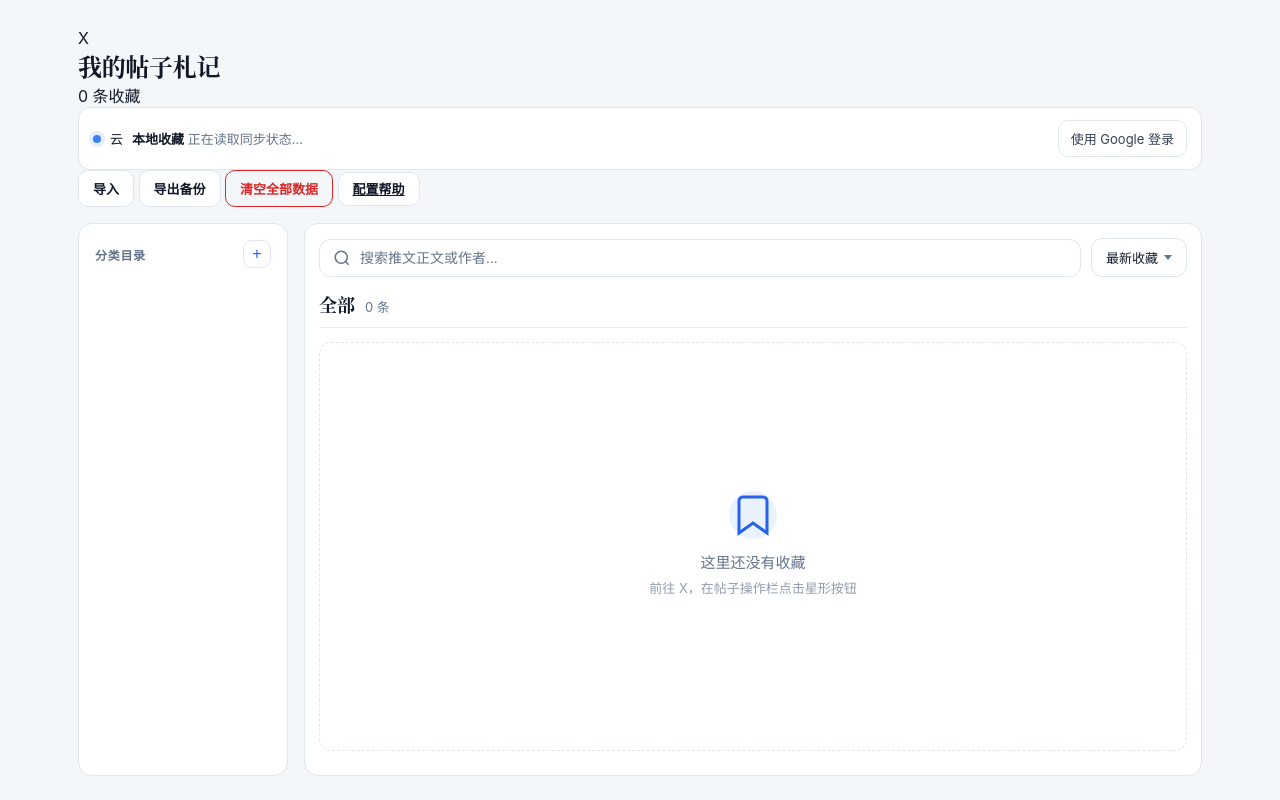
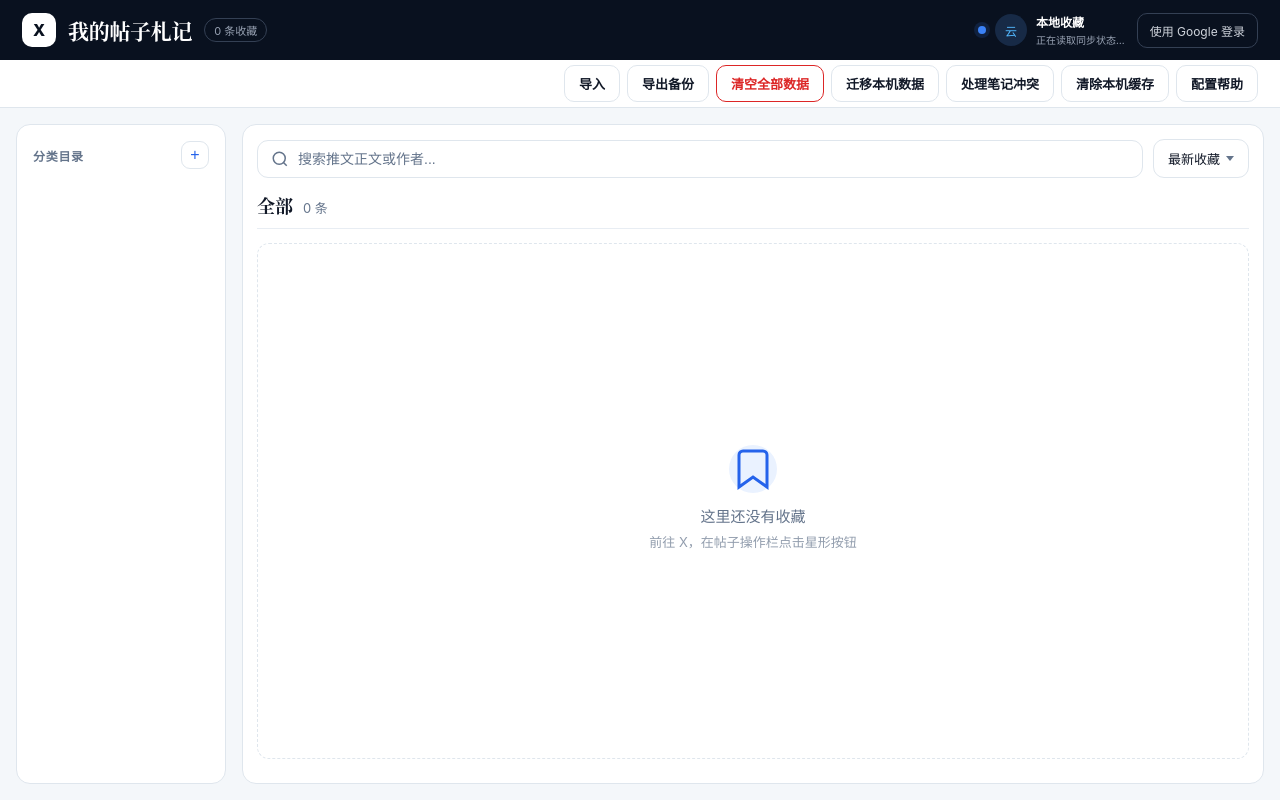
Before and after one commit to yyst73Serendipity/x-note-saver, a browser extension: page manager/manager.html in a window 1280 px wide. Drawn offline with Linux system fonts and the light colour scheme.

Commit message:
优化: 管理页使用全屏布局

```diff
--- a/manager/cloud-panel.css
+++ b/manager/cloud-panel.css
@@ -2,22 +2,21 @@
  * 账号、同步状态与迁移弹窗，使用蓝色资料库界面的统一按钮和留白。
  */
 .cloud-panel {
+  min-width: 0;
   display: flex;
-  flex-wrap: wrap;
   align-items: center;
-  justify-content: space-between;
+  justify-content: flex-end;
   gap: 12px;
-  padding: 12px 14px;
-  border: 1px solid var(--border-card);
-  border-radius: var(--radius-md);
-  background: #fff;
-  font-size: 13px;
+  padding: 0;
+  border: 0;
+  background: transparent;
+  color: #fff;
+  font-size: 12px;
 }
 
 .cloud-identity {
   display: flex;
   align-items: center;
-  flex-wrap: wrap;
   gap: 9px;
   min-width: 0;
 }
@@ -31,13 +30,37 @@
   box-shadow: 0 0 0 4px rgb(59 130 246 / 14%);
 }
 
+.cloud-avatar {
+  display: inline-flex;
+  width: 32px;
+  height: 32px;
+  align-items: center;
+  justify-content: center;
+  flex: 0 0 auto;
+  border-radius: 50%;
+  background: #172A46;
+  color: #53B9FF;
+}
+
+.cloud-copy {
+  display: flex;
+  min-width: 0;
+  flex-direction: column;
+  gap: 2px;
+}
+
 #cloud-account {
   overflow: hidden;
   text-overflow: ellipsis;
   white-space: nowrap;
+  color: #fff;
+  font-size: 12px;
 }
 
-#cloud-status { color: var(--text-secondary); }
+#cloud-status {
+  color: #98A2B3;
+  font-size: 10px;
+}
 #cloud-status[data-phase="error"] { color: var(--danger); }
 
 .cloud-actions {
@@ -45,6 +68,10 @@
   align-items: center;
   flex-wrap: wrap;
   gap: 8px;
+}
+
+.cloud-actions-primary {
+  flex-wrap: nowrap;
 }
 
 .cloud-actions button {
@@ -75,13 +102,32 @@
   opacity: .5;
 }
 
+.cloud-actions-primary button {
+  min-height: 31px;
+  border-color: #344054;
+  background: transparent;
+  color: #D0D5DD;
+}
+
+.cloud-actions-primary button:hover {
+  border-color: #475467;
+  background: #172033;
+  color: #fff;
+}
+
+#cloud-sync {
+  border-color: var(--accent-status);
+  background: var(--accent-status);
+  color: #fff;
+}
+
+#cloud-sync:hover {
+  border-color: #60A5FA;
+  background: #2563EB;
+  color: #fff;
+}
+
 .cloud-actions [hidden] { display: none; }
-
-.cloud-actions a {
-  color: #475569;
-  font-size: 12px;
-  text-underline-offset: 3px;
-}
 
 .cloud-dialog {
   width: min(560px, 85vw);
@@ -100,6 +146,6 @@
 .cloud-dialog .cloud-actions { margin-top: 18px; justify-content: flex-end; }
 
 @media (max-width: 768px) {
-  .cloud-panel { align-items: stretch; }
-  .cloud-identity, .cloud-actions { width: 100%; }
+  .cloud-panel { gap: 8px; }
+  .cloud-actions-primary { width: auto; }
 }
--- a/manager/manager.css
+++ b/manager/manager.css
@@ -41,7 +41,7 @@
   overflow: hidden;
   display: flex;
   flex-direction: column;
-  align-items: center;
+  align-items: stretch;
   -webkit-font-smoothing: antialiased;
 }
 
@@ -81,59 +81,83 @@
 /* ===== 应用容器 ===== */
 .app {
   width: 100%;
-  max-width: 1180px;
+  max-width: none;
   height: 100vh;
-  display: flex;
-  flex-direction: column;
-  padding: 28px 28px 0;
-}
-
-/* ===== 顶部栏 ===== */
-.header {
+  display: grid;
+  grid-template-rows: auto minmax(0, 1fr);
+  padding: 0;
+}
+
+/* ===== 两行紧凑顶部导航 ===== */
+.app-header {
+  min-width: 0;
+  flex-shrink: 0;
+}
+
+.app-header-primary {
+  min-height: 60px;
   display: flex;
   align-items: center;
   justify-content: space-between;
-  margin-bottom: 14px;
-  padding: 20px 22px;
-  border: 1px solid var(--border-card);
-  border-radius: var(--radius-lg);
+  gap: 18px;
+  padding: 0 22px;
+  background: #09111F;
+  color: #fff;
+}
+
+.header-brand {
+  display: flex;
+  align-items: center;
+  gap: 12px;
+  min-width: 0;
+}
+
+.header-mark {
+  display: inline-flex;
+  width: 34px;
+  height: 34px;
+  align-items: center;
+  justify-content: center;
+  flex: 0 0 auto;
+  border-radius: 10px;
   background: #fff;
-  flex-shrink: 0;
-}
-
-.header-left {
-  display: flex;
-  flex-direction: column;
-  gap: 3px;
-}
-
-.header-eyebrow {
-  color: var(--accent);
-  font-size: 10px;
+  color: #09111F;
   font-weight: 800;
-  letter-spacing: 1.5px;
 }
 
 .header-title {
   font-family: "Songti SC", "STSong", "Noto Serif CJK SC", serif;
-  font-size: 24px;
+  font-size: 21px;
   font-weight: 700;
-  color: var(--text-primary);
+  color: #fff;
   letter-spacing: -0.3px;
-}
-
-.header-subtitle {
-  font-size: 13px;
-  color: var(--text-secondary);
-}
-
-.header-actions {
-  display: flex;
-  gap: 8px;
-  align-items: center;
+  white-space: nowrap;
+}
+
+.header-count {
+  padding: 3px 9px;
+  border: 1px solid #344054;
+  border-radius: var(--radius-full);
+  color: #98A2B3;
+  font-size: 11px;
+  white-space: nowrap;
+}
+
+.app-header-tools {
+  min-height: 42px;
+  display: flex;
+  align-items: center;
+  justify-content: flex-end;
+  gap: 7px;
+  padding: 5px 22px;
+  border-bottom: 1px solid var(--border-card);
+  background: #fff;
 }
 
 .btn-header {
+  display: inline-flex;
+  align-items: center;
+  justify-content: center;
   font-size: 13px;
   font-weight: 600;
   padding: 8px 14px;
@@ -144,6 +168,8 @@
   cursor: pointer;
   transition: all 0.15s;
   font-family: inherit;
+  text-decoration: none;
+  white-space: nowrap;
 }
 
 .btn-header:hover {
@@ -171,7 +197,7 @@
   align-items: stretch;
   flex: 1;
   min-height: 0;
-  padding-top: 16px;
+  padding: 16px;
 }
 
 /* ===== 左侧分类栏 ===== */
@@ -184,7 +210,7 @@
   border: 1px solid var(--border-card);
   box-shadow: none;
   overflow-y: auto;
-  margin-bottom: 24px;
+  margin-bottom: 0;
 }
 
 .sidebar-header {
@@ -748,7 +774,7 @@
   flex-direction: column;
   min-height: 0;
   padding: 14px;
-  margin-bottom: 24px;
+  margin-bottom: 0;
   border: 1px solid var(--border-card);
   border-radius: var(--radius-lg);
   background: #fff;
@@ -1586,11 +1612,31 @@
   .app {
     height: auto;
     min-height: 100vh;
-    padding: 14px;
+    padding: 0;
+  }
+
+  .app-header-primary {
+    padding-inline: 14px;
+  }
+
+  .header-count,
+  .cloud-copy {
+    display: none;
+  }
+
+  .app-header-tools {
+    justify-content: flex-start;
+    overflow-x: auto;
+    scrollbar-width: thin;
+  }
+
+  .app-header-tools > * {
+    flex: 0 0 auto;
   }
 
   .main {
     flex-direction: column;
+    padding: 14px;
   }
 
   .sidebar {
@@ -1600,22 +1646,6 @@
     margin-bottom: 0;
   }
 
-  .header {
-    flex-direction: column;
-    align-items: stretch;
-    gap: 12px;
-  }
-
-  .header-actions {
-    width: 100%;
-    flex-wrap: wrap;
-  }
-
-  .btn-header {
-    flex: 1;
-    text-align: center;
-  }
-
   .content {
     min-height: 480px;
   }
```
Also changed, not shown: tests/manager-ui.test.js (+17 -0 lines).
